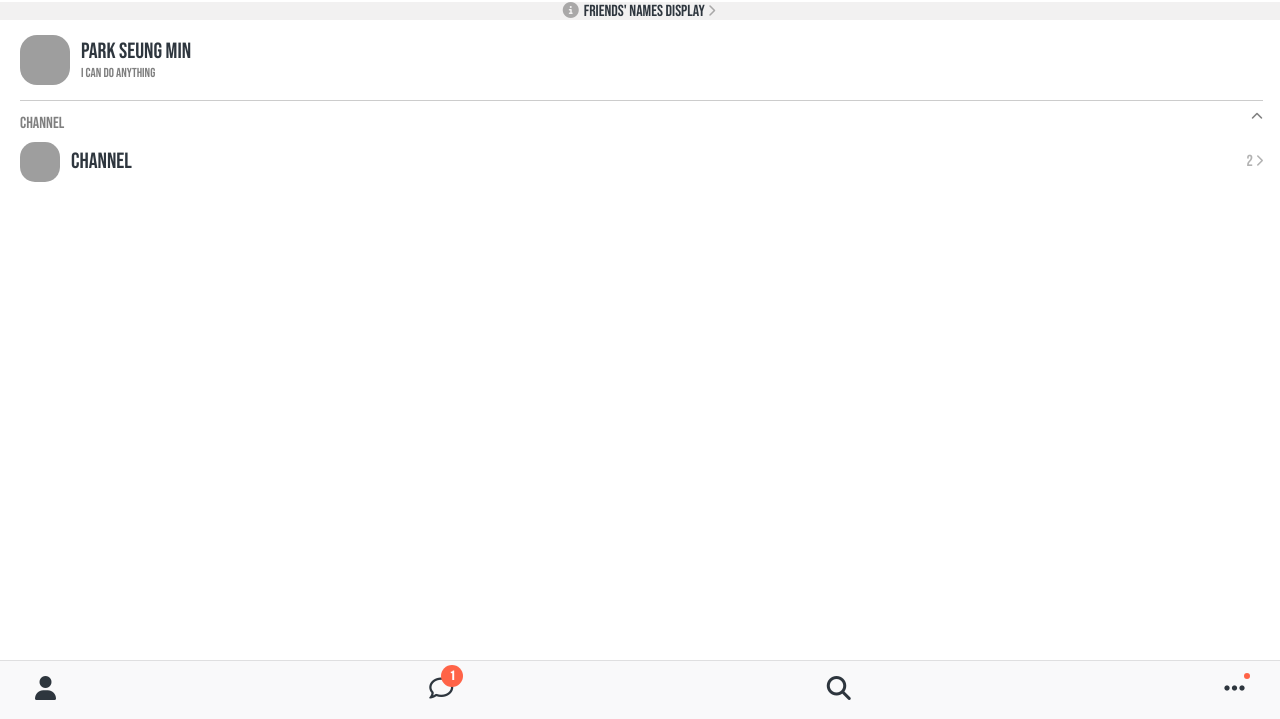
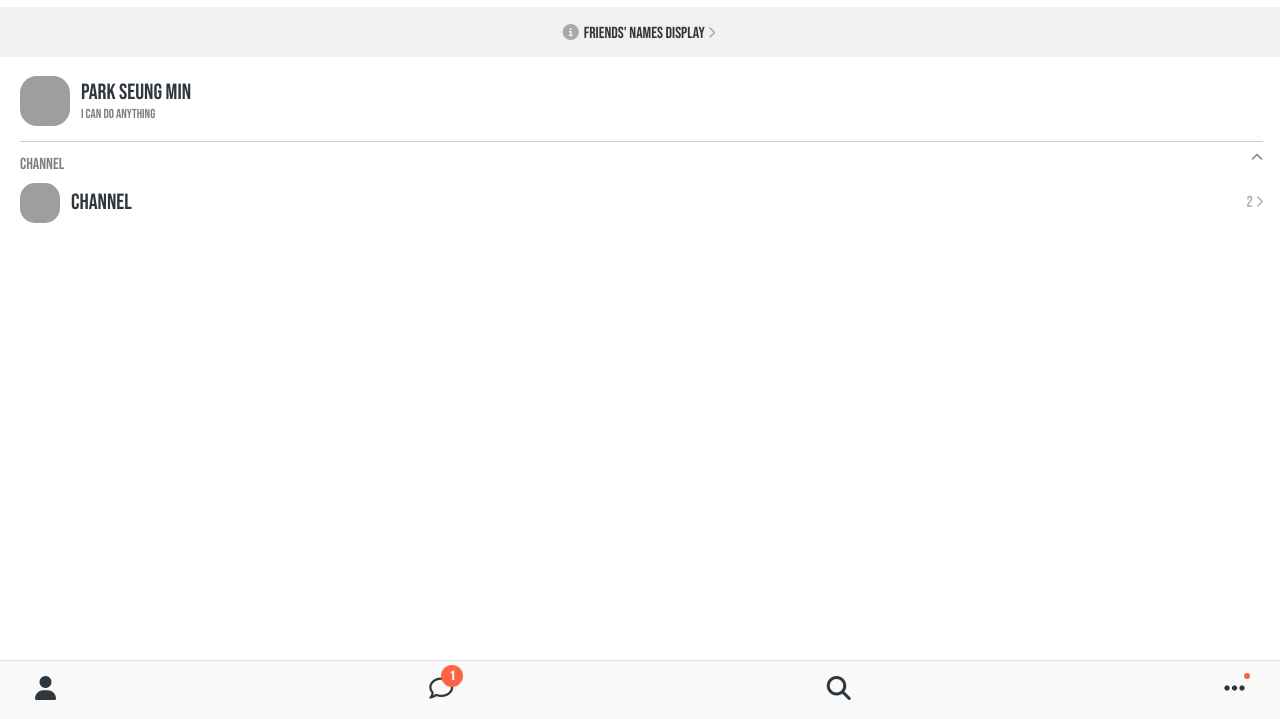
Before and after one commit to perci2an/kokoa-clone-2023, a plain HTML site: page friends.html in a window 1280 px wide. Shown: the part 81-800 px from the top of the page. Drawn offline with Linux system fonts and the light colour scheme; grey boxes are pictures that could not be loaded; a web font is replaced by a local one.

Commit message:
firends' name display

```diff
--- a/css/screens/friends.css
+++ b/css/screens/friends.css
@@ -4,13 +4,13 @@
     background-color: #c7c2c23b;
     padding: 0px var(--horizontal-space);
     font-size: 16px;
-    margin-bottom: 5px;
-    margin-top:-15px;
+    margin-bottom: 9px;
+    margin-top:-7px;
 }
 
 #friends-display-link i{
     color:rgba(0,0,0,0.3);
-    padding: 0px 5px 0px 3px;
+    padding: 17px 5px 17px 3px;
 }
 
 .friends-screen {
```
